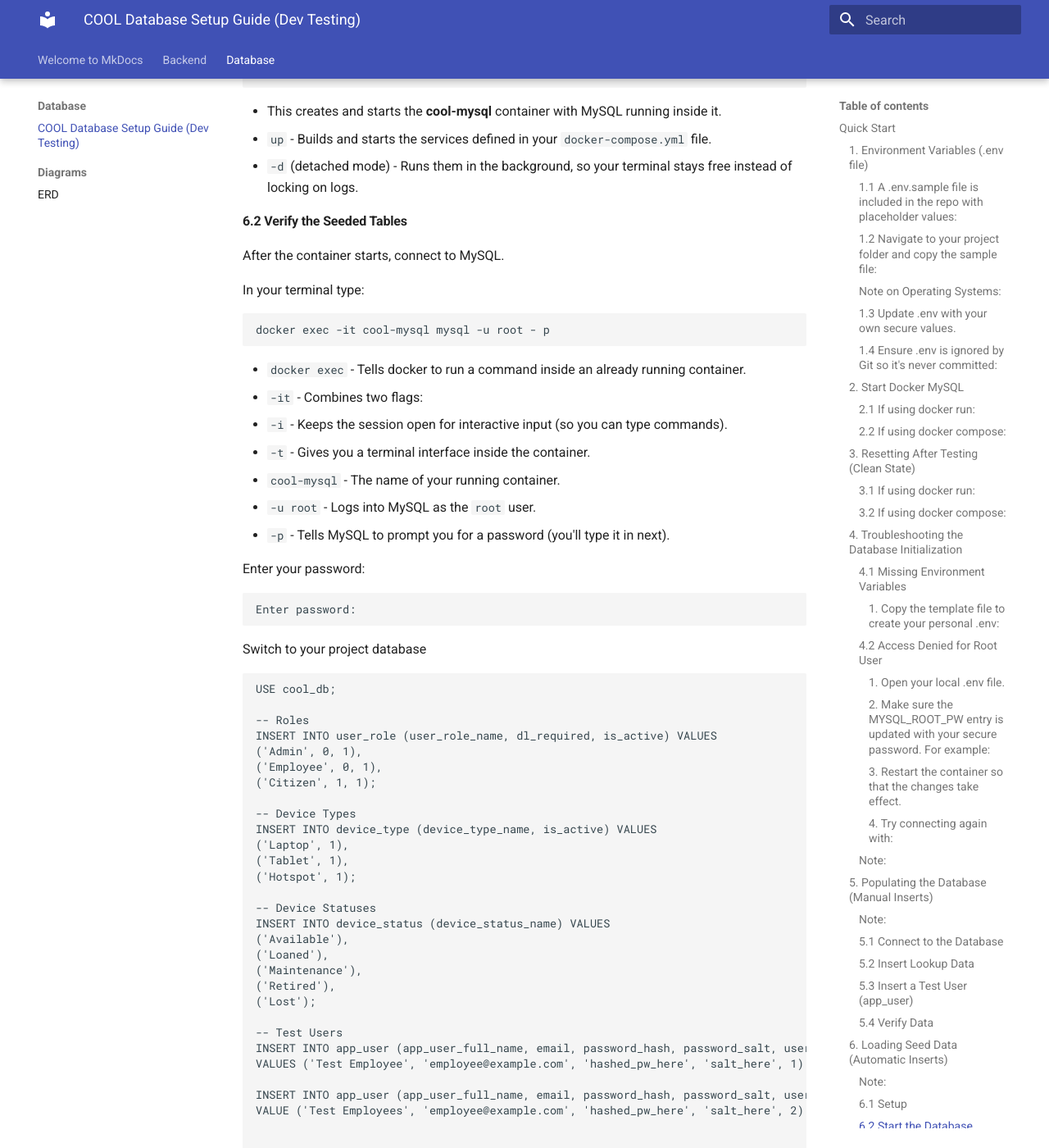
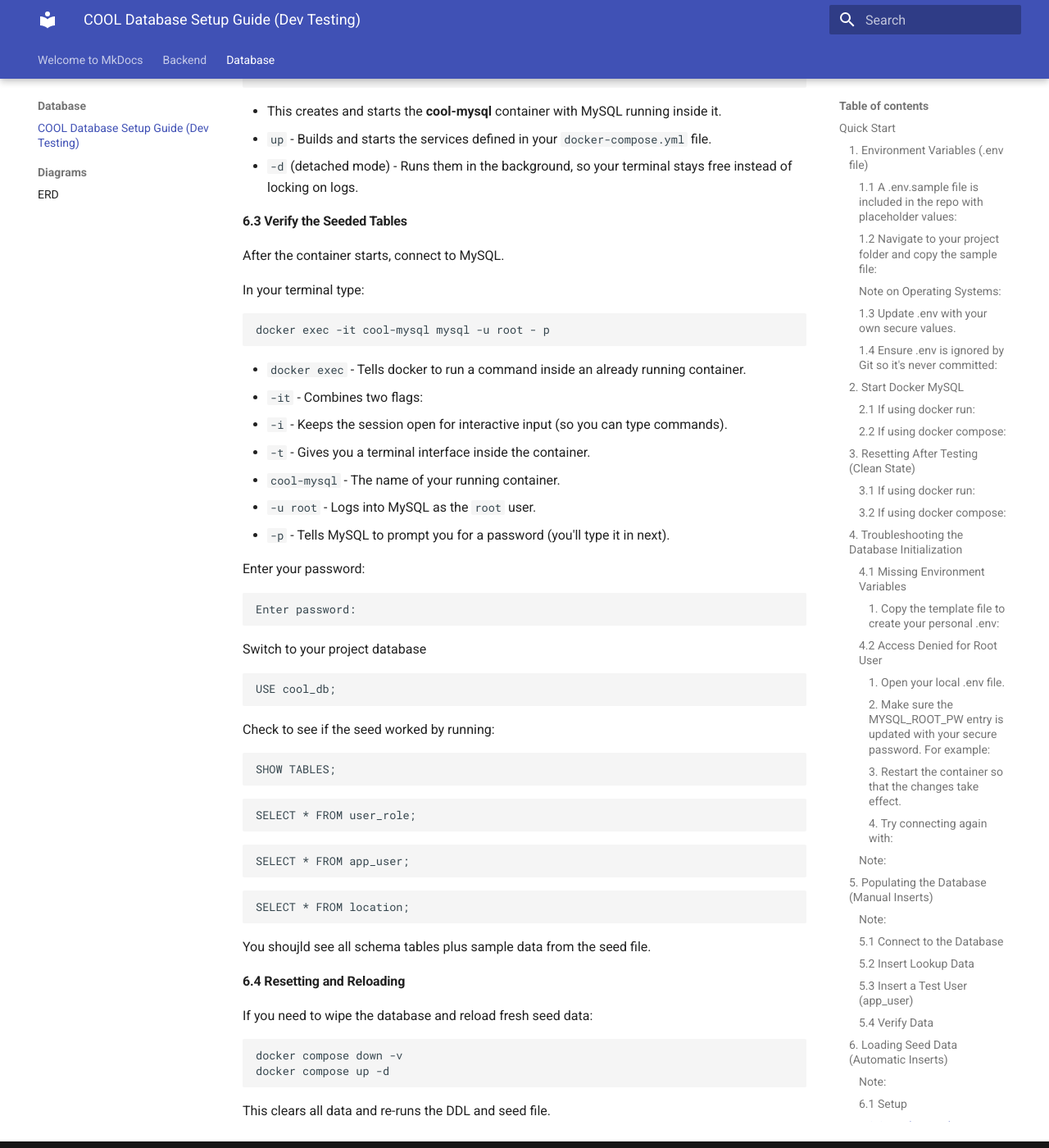
Before and after one commit to CityOfOrlando-2025/COOL, an MkDocs documentation site: the page built from documentation/docs/database/cool-db-setup-guide.md, in a window 1280 px wide and 1400 px high, scrolled down 6135 px. Shown: the whole window at 82% size. Built offline with MkDocs 1.6.1 and Material for MkDocs 9.7.7, drawn with Linux system fonts in a browser that asks for light colours; some of the changed text lies outside the part shown.

Commit message:
Rewrote section 6, fixed bug in DDL that stopped the seed from running

````diff
--- a/documentation/docs/database/cool-db-setup-guide.md
+++ b/documentation/docs/database/cool-db-setup-guide.md
@@ -269,7 +269,7 @@ docker compose up -d
 - `up` - Builds and starts the services defined in your `docker-compose.yml` file.
 - `-d` (detached mode) - Runs them in the background, so your terminal stays free instead of locking on logs.
 
-#### 6.2 Verify the Seeded Tables
+#### 6.3 Verify the Seeded Tables
 After the container starts, connect to MySQL.
 
 In your terminal type:
@@ -292,43 +292,27 @@ Switch to your project database
 
 ```
 USE cool_db;
-
--- Roles
-INSERT INTO user_role (user_role_name, dl_required, is_active) VALUES
-('Admin', 0, 1),
-('Employee', 0, 1),
-('Citizen', 1, 1);
-
--- Device Types
-INSERT INTO device_type (device_type_name, is_active) VALUES
-('Laptop', 1),
-('Tablet', 1),
-('Hotspot', 1);
-
--- Device Statuses
-INSERT INTO device_status (device_status_name) VALUES
-('Available'),
-('Loaned'),
-('Maintenance'),
-('Retired'),
-('Lost');
-
--- Test Users
-INSERT INTO app_user (app_user_full_name, email, password_hash, password_salt, user_role_id)
-VALUES ('Test Employee', 'employee@example.com', 'hashed_pw_here', 'salt_here', 1);
-
-INSERT INTO app_user (app_user_full_name, email, password_hash, password_salt, user_role_id)
-VALUE ('Test Employees', 'employee@example.com', 'hashed_pw_here', 'salt_here', 2);
-
-
--- Test Location
-INSERT INTO location (location_name, street_address, city, state, zip_code, contact_phone)
-VALUES ('Downtown Community Center', '123 Main St', 'Orlando', 'FL', '32801', '407-555-1234')
+```
+Check to see if the seed worked by running:
+```
+SHOW TABLES;
+```
+```
+SELECT * FROM user_role;
+```
+```
+SELECT * FROM app_user;
+```
+```
+SELECT * FROM location;
 ```
 
-#### 6.3 Resetting and Reloading
+You shoujld see all schema tables plus sample data from the seed file.
 
-To reload the seed data, reset the database volume:
+#### 6.4 Resetting and Reloading
+
+If you need to wipe the database and reload fresh seed data:
+
 ```
 docker compose down -v
 docker compose up -d
````
Also changed, not shown: 1 other file.
